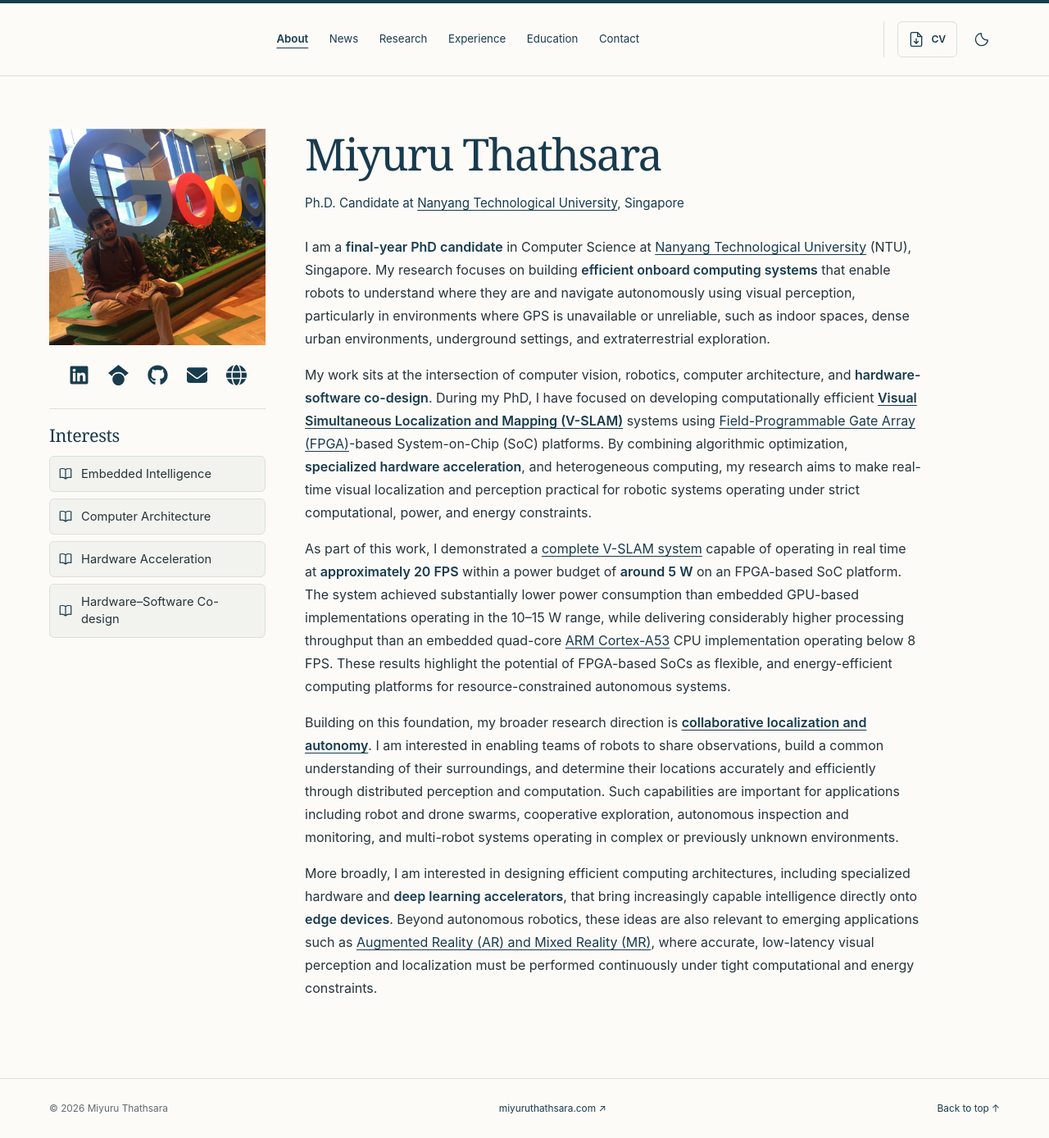
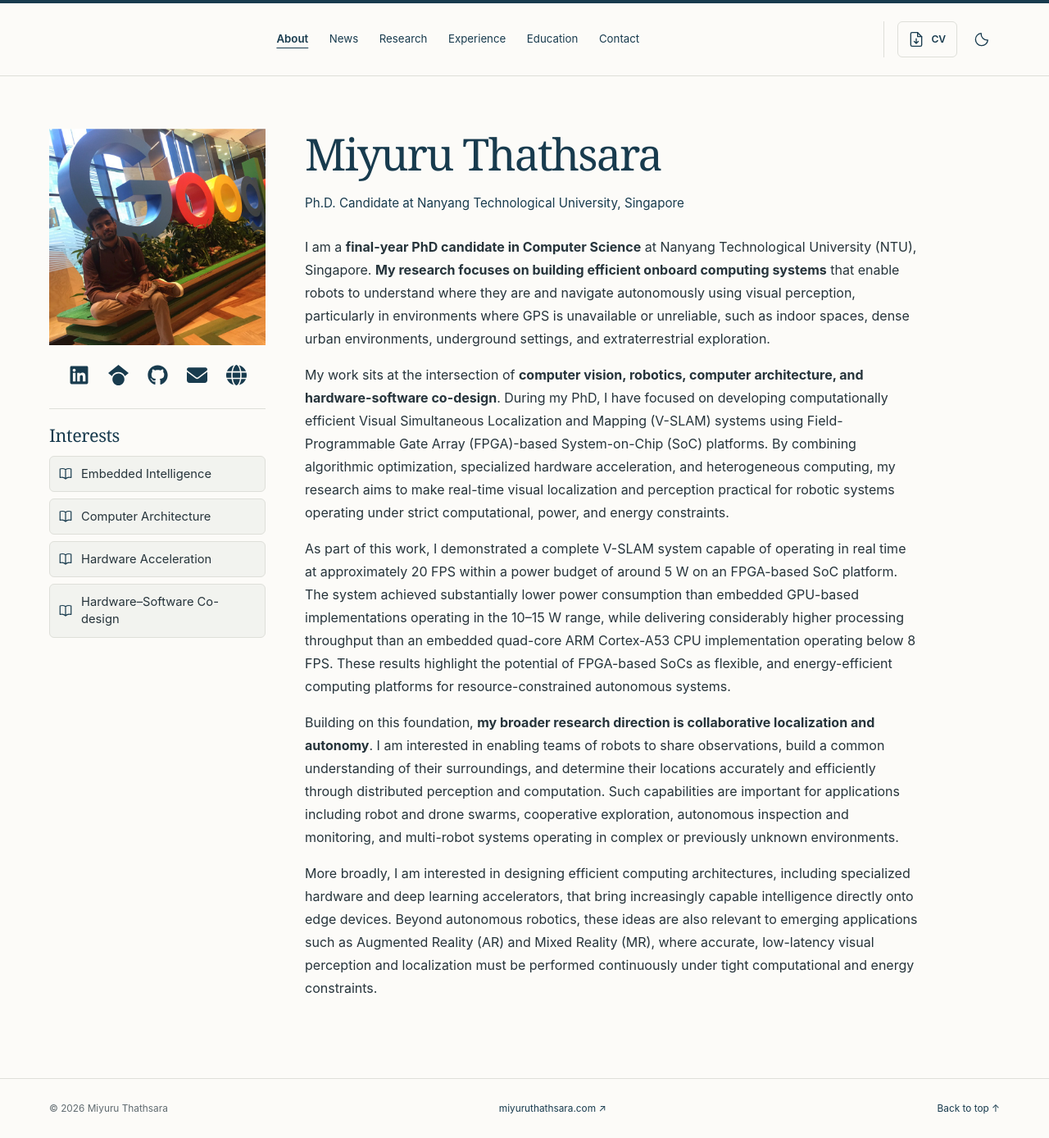
Before and after one commit to MiyuruThathsara/miyuruthathsara.github.io, a Jekyll site: the page built from index.md, in a window 1280 px wide. Shown: the whole page at 82% size. Built offline with Jekyll 4.4.1, drawn with Linux system fonts in a browser that asks for light colours.

Commit message:
Limit profile emphasis to the four requested phrases

```diff
--- a/_includes/profile-text.html
+++ /dev/null
@@ -1,18 +0,0 @@
-{%- assign profile_text = include.text | escape -%}
-{%- for annotation in site.data.profile_annotations -%}
-  {%- assign term = annotation.term | escape -%}
-  {%- if profile_text contains term -%}
-    {%- capture formatted_term -%}
-      {%- if annotation.emphasis -%}<strong>{%- endif -%}
-      {%- if annotation.url -%}
-        {%- assign destination = annotation.url -%}
-        {%- assign first_character = destination | slice: 0, 1 -%}
-        {%- if first_character == '/' -%}{%- assign destination = destination | relative_url -%}{%- endif -%}
-        <a href="{{ destination | escape }}">{{ term }}</a>
-      {%- else -%}{{ term }}{%- endif -%}
-      {%- if annotation.emphasis -%}</strong>{%- endif -%}
-    {%- endcapture -%}
-    {%- assign profile_text = profile_text | replace_first: term, formatted_term -%}
-  {%- endif -%}
-{%- endfor -%}
-{{- profile_text -}}
--- a/_layouts/default.html
+++ b/_layouts/default.html
@@ -18,7 +18,7 @@
     <meta name="twitter:card" content="summary">
     <link rel="icon" href="{{ '/assets/favicon.svg' | relative_url }}" type="image/svg+xml">
     <script src="{{ '/assets/js/theme.js' | relative_url }}?v=20261103-theme-toggle"></script>
-    <link rel="stylesheet" href="{{ '/assets/css/style.css' | relative_url }}?v=20261104-profile-links">
+    <link rel="stylesheet" href="{{ '/assets/css/style.css' | relative_url }}?v=20261104-profile-emphasis">
     <link rel="stylesheet" href="{{ '/assets/css/tools.css' | relative_url }}?v=20261103-cv-topics">
     <script src="{{ '/assets/js/images.js' | relative_url }}" defer></script>
     <script src="{{ '/assets/js/navigation.js' | relative_url }}?v=20261103-about-contact" defer></script>
--- a/assets/css/style.css
+++ b/assets/css/style.css
@@ -124,9 +124,6 @@ nav a[aria-current="page"] { color: var(--heading); font-weight: 600; text-decor
 .eyebrow { margin: 0 0 1rem; color: var(--muted); font-size: 0.68rem; letter-spacing: 0.13em; text-transform: uppercase; }
 .intro-subtitle { margin: 1rem 0 1.6rem; font-size: 0.95rem; color: var(--heading); }
 .introduction > p:not([class]) { max-width: 47rem; }
-.introduction strong { color: var(--heading); font-weight: 600; }
-.introduction a, .intro-subtitle a { text-decoration-thickness: 1px; text-underline-offset: 3px; }
-.introduction a:hover, .intro-subtitle a:hover { text-decoration-thickness: 2px; }
 .text-link { display: inline-block; margin-top: 0.15rem; font-size: 0.88rem; font-weight: 600; }
 .content-section { margin-top: 3.25rem; }
 .section-heading { display: flex; align-items: baseline; justify-content: space-between; gap: 1rem; border-bottom: 1px solid var(--line); padding-bottom: 0.95rem; margin-bottom: 1.5rem; }
--- a/index.md
+++ b/index.md
@@ -12,7 +17,7 @@ interests:
 <div class="profile-layout" id="about">
   <header class="profile-heading">
     <h1 id="profile-title">Miyuru Thathsara</h1>
-    <p class="intro-subtitle">{% include profile-text.html text=site.data.profile.headline %}, Singapore</p>
+    <p class="intro-subtitle">{{ site.data.profile.headline | escape }}, Singapore</p>
   </header>
   <aside class="profile-sidebar" aria-label="Photograph, profile links, and interests">
     <div class="profile-portrait">
@@ -26,7 +31,15 @@ interests:
   </aside>
   <div class="profile-content">
     <section class="introduction" aria-labelledby="profile-title">
-      {% for paragraph in site.data.profile.summary %}<p>{% include profile-text.html text=paragraph %}</p>{% endfor %}
+      {% for paragraph in site.data.profile.summary %}
+        {% assign bio_paragraph = paragraph | escape %}
+        {% for phrase in page.profile_highlights %}
+          {% assign escaped_phrase = phrase | escape %}
+          {% capture highlight %}<strong>{{ escaped_phrase }}</strong>{% endcapture %}
+          {% assign bio_paragraph = bio_paragraph | replace_first: escaped_phrase, highlight %}
+        {% endfor %}
+        <p>{{ bio_paragraph }}</p>
+      {% endfor %}
     </section>
   </div>
 </div>
```
Also changed, not shown: other parts of index.md (+5 -0 lines), _data/profile_annotations.yml (deleted, +0 -34 lines), README.md.
